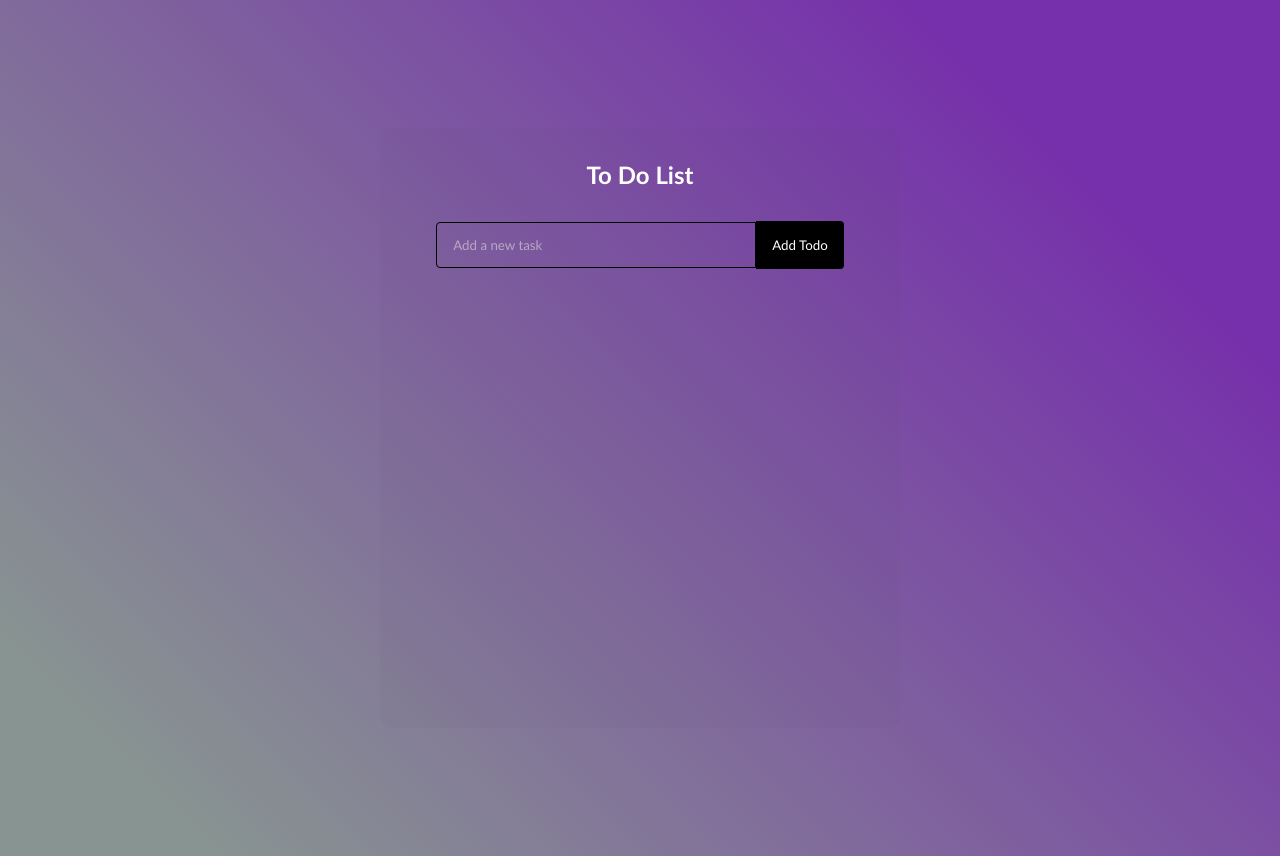
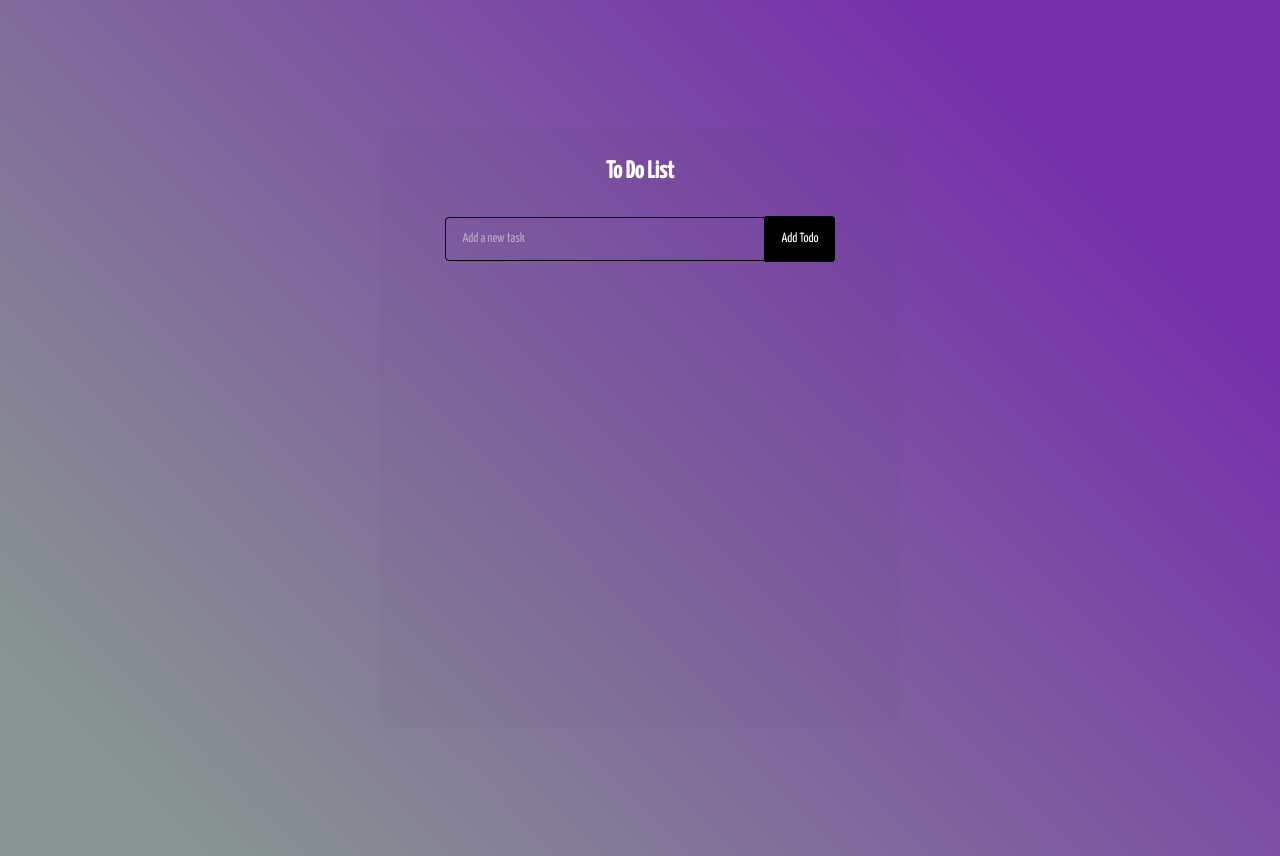
Before and after one commit to ZavadskayaKseniya/toDo_list, a React (Create React App) app: page / in a window 1280 px wide. Built offline with nearby package versions, Linux system fonts and the light colour scheme.

Commit message:
fonts modules

```diff
--- a/src/styles/App.scss
+++ b/src/styles/App.scss
@@ -1,11 +1,11 @@
 @import './colors.modules';
-
+@import './fonts.modules';
 
 * {
   box-sizing: border-box;
   margin: 0;
   padding: 0;
-  font-family: 'Trebuchet MS', 'Lucida Sans Unicode', 'Lucida Grande', 'Lucida Sans', Arial, sans-serif;
+  font-family: $font_family-maim;
 }
 
 body {
@@ -30,6 +30,7 @@ h1 {
   margin: 32px 0;
   color: $title-color;
   font-size: 24px;
+
 }
 
 .complete {
--- a/src/styles/TodoForm.scss
+++ b/src/styles/TodoForm.scss
@@ -13,12 +13,12 @@
     width: 320px;
     background: transparent;
     color: $title-color;
-}
 
-.todo-input::placeholder {
+
+    &::placeholder {
       color: rgba(226, 226, 226, 0.58);
     }
-
+}
 
 .todo-button {
   padding: 16px;
--- a/src/styles/fonts.modules.scss
+++ b/src/styles/fonts.modules.scss
@@ -0,0 +1,6 @@
+@import url('https://fonts.googleapis.com/css2?family=Poppins:ital,wght@0,400;0,600;0,700;1,400&family=Roboto:ital,wght@0,400;0,700;1,300&family=Yanone+Kaffeesatz:wght@200;300;400;500&display=swap');
+
+$font_family-maim: 'Yanone Kaffeesatz', sans-serif;
+
+$font-regular: 200;
+$font-main: 500;
```
Also changed, not shown: src/styles/index.scss (+5 -4 lines). Lines whose indentation alone changed are shown as unchanged.
